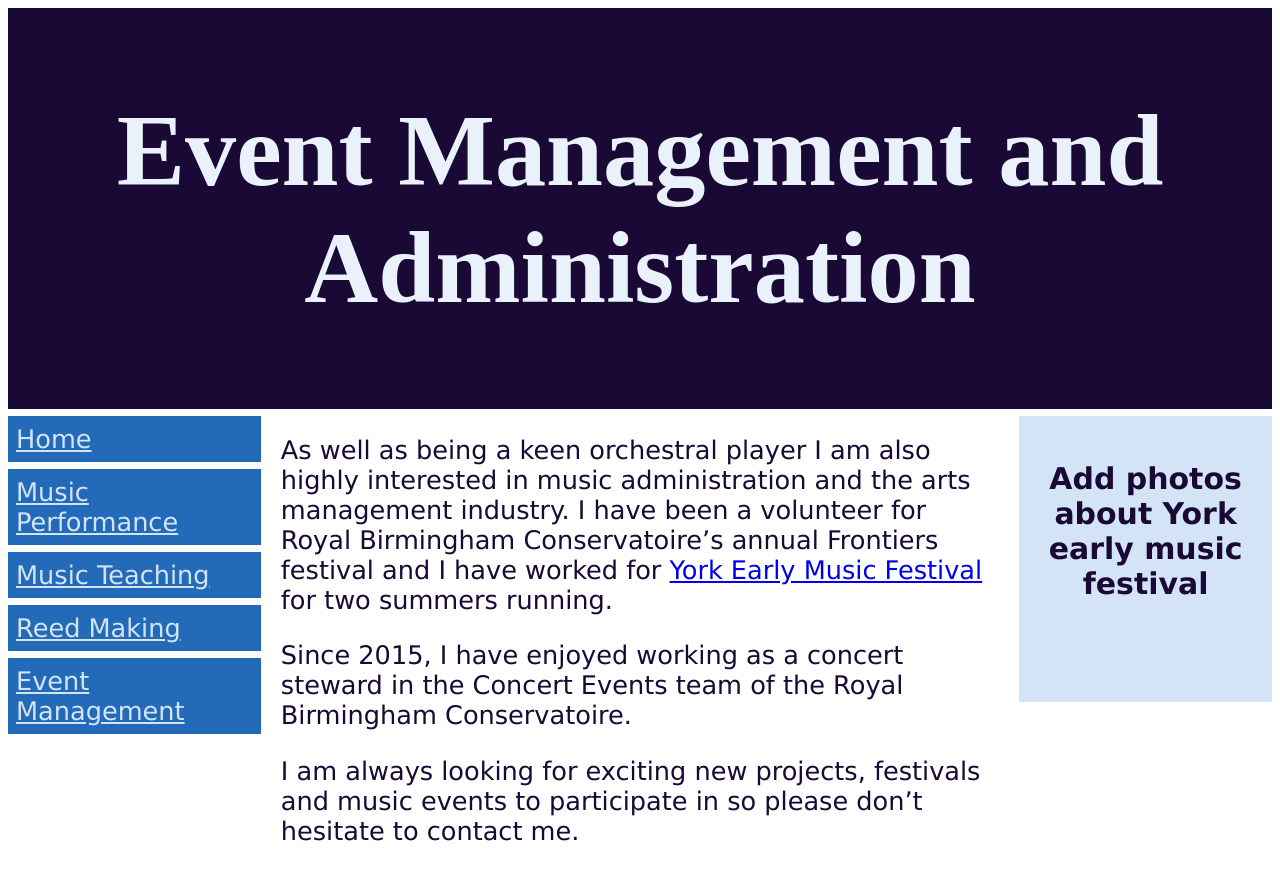
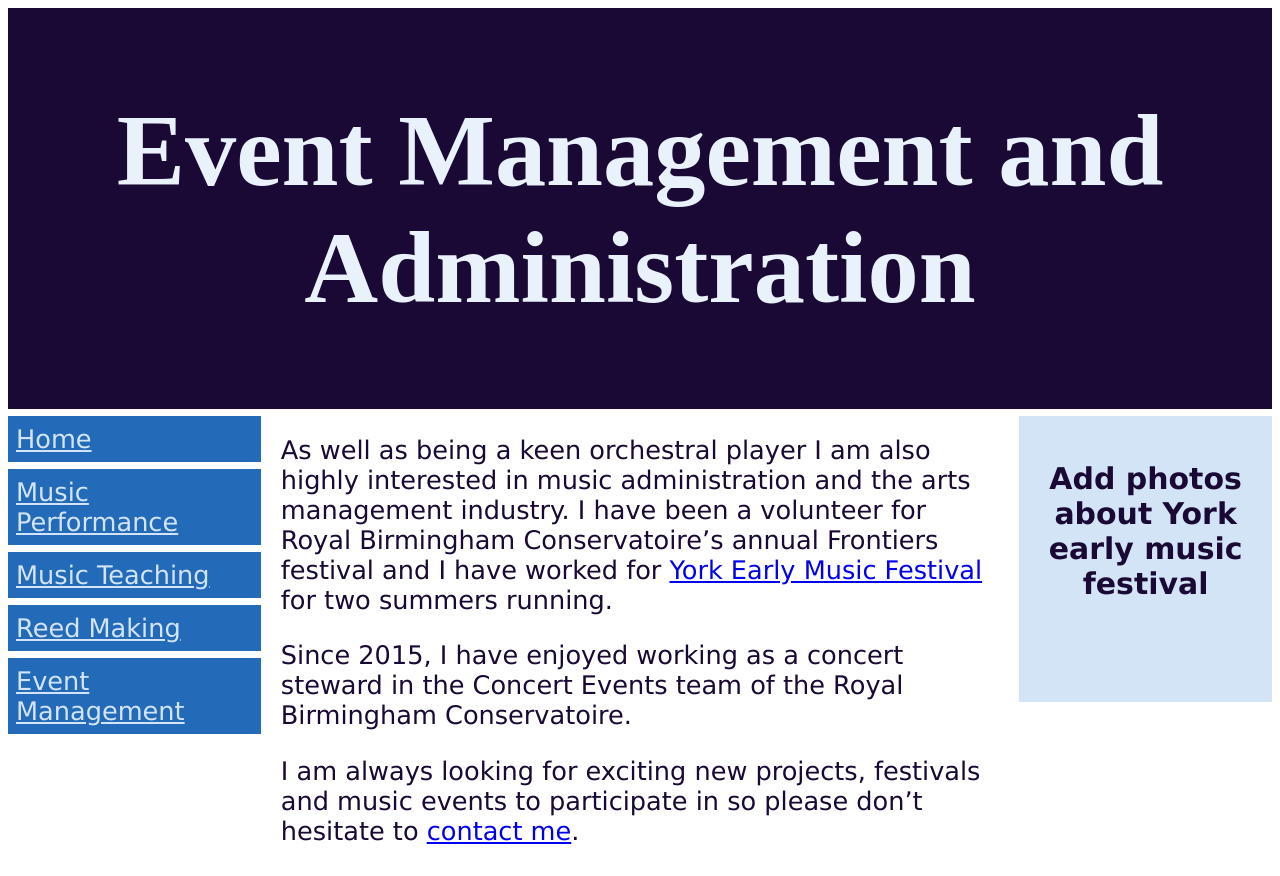
Before and after one commit to aboutBramley/eugenie_bramley, a plain HTML site: page event_management.html in a window 1280 px wide. Shown: the top 876 px of the page. Drawn offline with Linux system fonts and the light colour scheme.

Commit message:
Changed the links for the contact
All links to contact-form.html

```diff
--- a/event_management.html
+++ b/event_management.html
@@ -71,7 +71,7 @@
   <div class="main">
     <p>As well as being a keen orchestral player I am also highly interested in music administration and the arts management industry. I have been a volunteer for Royal Birmingham Conservatoire’s annual Frontiers festival and I have worked for <a href="http://www.ncem.co.uk/?idno=228">York Early Music Festival</a> for two summers running.</p>
     <p>Since 2015, I have enjoyed working as a concert steward in the Concert Events team of the Royal Birmingham Conservatoire.</p>
-    <p>I am always looking for exciting new projects, festivals and music events to participate in so please don’t hesitate to contact me.</p>
+    <p>I am always looking for exciting new projects, festivals and music events to participate in so please don’t hesitate to <a href="contact-form.html">contact me</a>.</p>
   </div>
 
   <div class="right">
@@ -82,7 +82,7 @@
   </div>
 </div>
 
-<div style="background-color:#D4E4F7;text-align:center;padding:10px;margin-top:7px; color: #190934;"> Copyright &copy; 2018 &nbsp;&nbsp;&nbsp;&nbsp;&nbsp;|&nbsp;&nbsp;&nbsp;&nbsp;&nbsp;<a href="about.html">About</a> &nbsp;&nbsp;&nbsp;&nbsp;&nbsp;|&nbsp;&nbsp;&nbsp;&nbsp;&nbsp;<a href="#">Contact</a> &nbsp;&nbsp;&nbsp;&nbsp;&nbsp;|&nbsp;&nbsp;&nbsp;&nbsp;&nbsp;<a href="https://www.linkedin.com/in/eugenie-bramley-242612123/"><span><img src="images/linkedin-logo.png"></a></span> &nbsp;&nbsp;&nbsp;&nbsp;&nbsp;|&nbsp;&nbsp;&nbsp;&nbsp;&nbsp; <a href="https://www.facebook.com/bramleyoboe/?modal=admin_todo_tour"><span><img src="images/facebook-icon-40-40.png" style=""></span></a></div>
+<div style="background-color:#D4E4F7;text-align:center;padding:10px;margin-top:7px; color: #190934;"> Copyright &copy; 2018 &nbsp;&nbsp;&nbsp;&nbsp;&nbsp;|&nbsp;&nbsp;&nbsp;&nbsp;&nbsp;<a href="about.html">About</a> &nbsp;&nbsp;&nbsp;&nbsp;&nbsp;|&nbsp;&nbsp;&nbsp;&nbsp;&nbsp;<a href="contact-form.html">Contact</a> &nbsp;&nbsp;&nbsp;&nbsp;&nbsp;|&nbsp;&nbsp;&nbsp;&nbsp;&nbsp;<a href="https://www.linkedin.com/in/eugenie-bramley-242612123/"><span><img src="images/linkedin-logo.png"></a></span> &nbsp;&nbsp;&nbsp;&nbsp;&nbsp;|&nbsp;&nbsp;&nbsp;&nbsp;&nbsp; <a href="https://www.facebook.com/bramleyoboe/?modal=admin_todo_tour"><span><img src="images/facebook-icon-40-40.png" style=""></span></a></div>
 
 </body>
 </html>
```
Also changed, not shown: about.html (+1 -1 lines), index.html (+2 -1 lines), music_performance.html (+1 -1 lines), music_teaching.html (+1 -1 lines), reed_making.html (+2 -2 lines).
